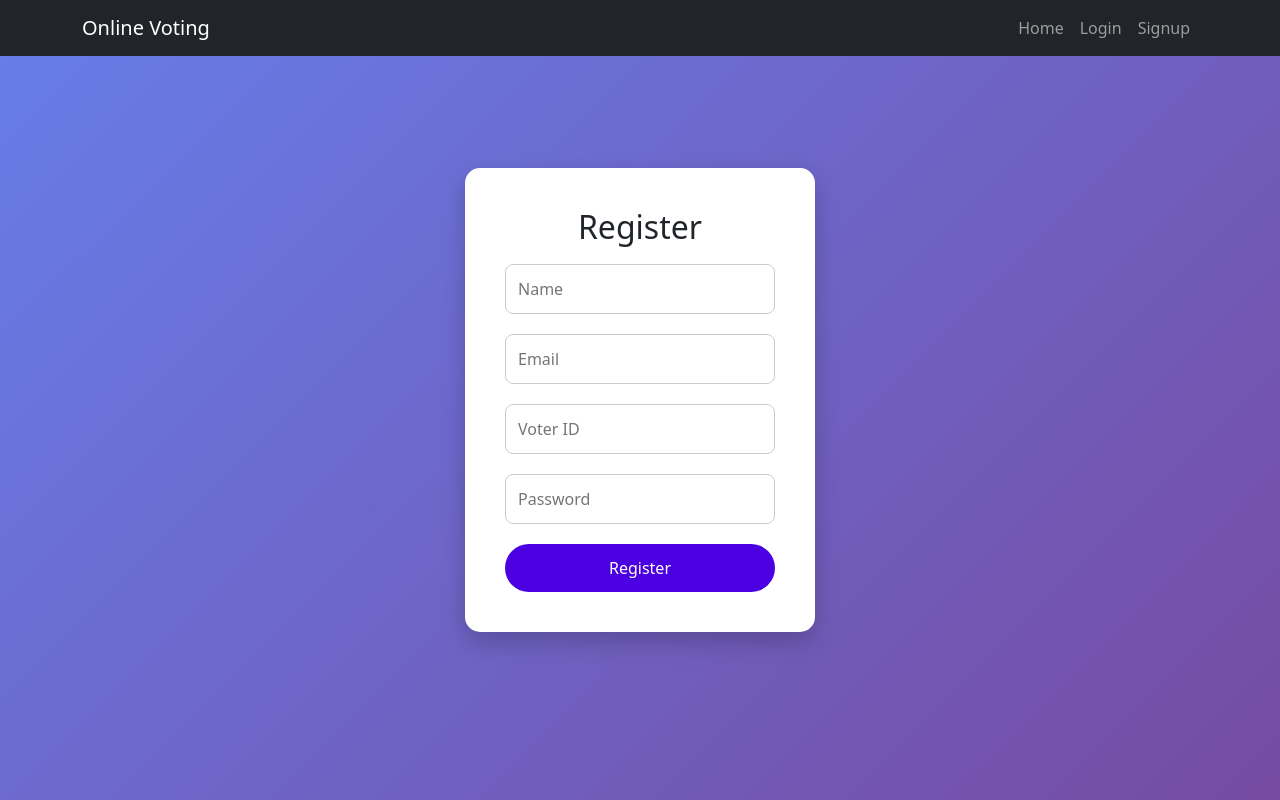
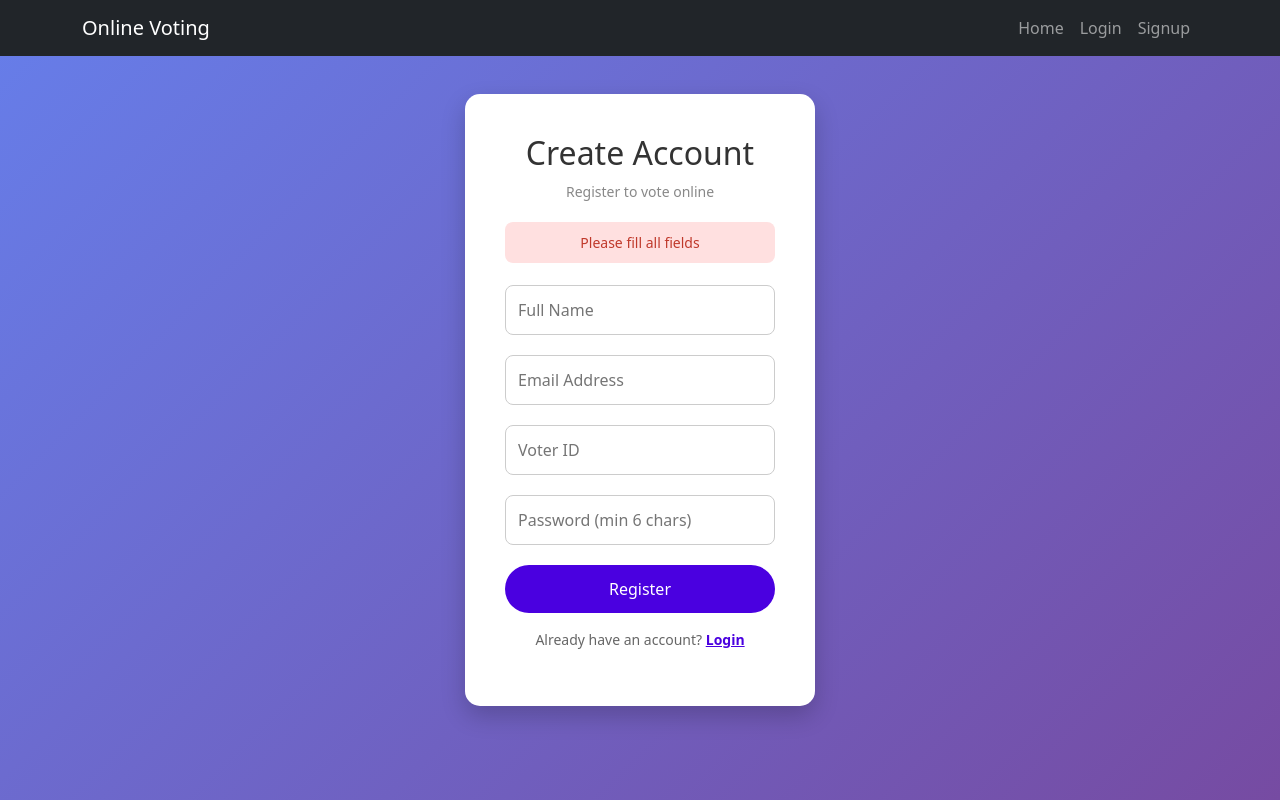
Before and after one commit to harilalkumar821112-afk/voter, a React (Create React App) app in the folder client/: page /register in a window 1280 px wide. Both pictures are taken after a click on the button "Register". Shown: the top 800 px of the page. Built offline with nearby package versions, Linux system fonts and the light colour scheme; no server answers.

Commit message:
improve: better login and register UI with error handling

```diff
--- a/client/src/pages/Login.js
+++ b/client/src/pages/Login.js
@@ -1,76 +1,100 @@
-import React,{useState, useEffect} from "react";
+import React, { useState, useEffect } from "react";
 import apiClient from "../services/api";
+import { Link } from "react-router-dom";
 import "../App.css";
 
-function Login(){
-
-const [email,setEmail] = useState("");
-const [password,setPassword] = useState("");
+function Login() {
+  const [email, setEmail] = useState("");
+  const [password, setPassword] = useState("");
+  const [loading, setLoading] = useState(false);
+  const [error, setError] = useState("");
 
   useEffect(() => {
-  // If already logged in, redirect to home
     const user = localStorage.getItem("user");
-  if (user) {
-    window.location.href = "/";
-  }
+    if (user) window.location.href = "/";
   }, []);
 
-const loginUser = async ()=>{
-
-if(!email || !password){
-  alert("Please fill all fields");
+  const loginUser = async () => {
+    if (!email || !password) {
+      setError("Please fill all fields");
       return;
     }
 
-try{
-const res = await apiClient.post("/login",{email,password});
+    setLoading(true);
+    setError("");
 
+    try {
+      const res = await apiClient.post("/login", { email, password });
       localStorage.setItem("user", JSON.stringify(res.data.user));
-
-alert(res.data.message);
-window.location.href="/dashboard";
-
-}catch(err){
+      window.location.href = "/dashboard";
+    } catch (err) {
       console.error("Login error:", err);
-const errorMessage = err.response?.data?.message || err.message || "Login failed";
-alert("Error: " + errorMessage);
+      setError(err.response?.data?.message || err.message || "Login failed");
+    } finally {
+      setLoading(false);
     }
-
   };
 
-return(
+  const handleKeyPress = (e) => {
+    if (e.key === "Enter") loginUser();
+  };
 
+  return (
     <div className="auth-container">
+      <div className="auth-box">
+        <h2 style={{ marginBottom: "8px", color: "#333" }}>Welcome Back</h2>
+        <p style={{ color: "#888", fontSize: "14px", marginBottom: "20px" }}>
+          Login to your account
+        </p>
 
-<div className="auth-box">
-
-<h2>Login</h2>
+        {error && (
+          <div style={{
+            background: "#ffe0e0",
+            color: "#c0392b",
+            padding: "10px",
+            borderRadius: "8px",
+            marginBottom: "12px",
+            fontSize: "14px"
+          }}>
+            {error}
+          </div>
+        )}
 
         <input
           className="auth-input"
-placeholder="Email"
+          type="email"
+          placeholder="Email Address"
           value={email}
-onChange={(e)=>setEmail(e.target.value)}
+          onChange={(e) => { setEmail(e.target.value); setError(""); }}
+          onKeyPress={handleKeyPress}
         />
-
         <input
           className="auth-input"
           type="password"
           placeholder="Password"
           value={password}
-onChange={(e)=>setPassword(e.target.value)}
+          onChange={(e) => { setPassword(e.target.value); setError(""); }}
+          onKeyPress={handleKeyPress}
         />
 
-<button className="auth-btn" onClick={loginUser}>
-Login
+        <button
+          className="auth-btn"
+          onClick={loginUser}
+          disabled={loading}
+          style={{ opacity: loading ? 0.7 : 1 }}
+        >
+          {loading ? "Logging in..." : "Login"}
         </button>
 
+        <p style={{ marginTop: "16px", fontSize: "14px", color: "#666" }}>
+          Don't have an account?{" "}
+          <Link to="/register" style={{ color: "#4a00e0", fontWeight: "600" }}>
+            Register
+          </Link>
+        </p>
       </div>
-
     </div>
-
   );
-
 }
 
 export default Login;
--- a/client/src/pages/Register.js
+++ b/client/src/pages/Register.js
@@ -1,69 +1,122 @@
-import React,{useState, useEffect} from "react";
+import React, { useState, useEffect } from "react";
 import apiClient from "../services/api";
+import { Link } from "react-router-dom";
 
-function Register(){
-
-const [form,setForm] = useState({
-name:"",
-email:"",
-password:"",
-voterId:""
+function Register() {
+  const [form, setForm] = useState({
+    name: "",
+    email: "",
+    password: "",
+    voterId: ""
   });
+  const [loading, setLoading] = useState(false);
+  const [error, setError] = useState("");
 
   useEffect(() => {
-  // If already logged in, redirect to home
     const user = localStorage.getItem("user");
-  if (user) {
-    window.location.href = "/";
-  }
+    if (user) window.location.href = "/";
   }, []);
 
-const handleChange = (e)=>{
-setForm({...form,[e.target.name]:e.target.value});
+  const handleChange = (e) => {
+    setForm({ ...form, [e.target.name]: e.target.value });
+    setError("");
   };
 
-const registerUser = async ()=>{
-
-if(!form.name || !form.email || !form.password || !form.voterId){
-alert("Fill all fields");
+  const registerUser = async () => {
+    if (!form.name || !form.email || !form.password || !form.voterId) {
+      setError("Please fill all fields");
+      return;
+    }
+    if (form.password.length < 6) {
+      setError("Password must be at least 6 characters");
       return;
     }
 
-try{
-const response = await apiClient.post("/register",form);
+    setLoading(true);
+    setError("");
+
+    try {
+      const response = await apiClient.post("/register", form);
       alert("Registration Successful! Your Voter ID: " + response.data.voterId);
-window.location.href="/login";
-}catch(err){
+      window.location.href = "/login";
+    } catch (err) {
       console.error("Registration error:", err);
-const errorMessage = err.response?.data?.message || err.message || "Registration failed";
-alert("Error: " + errorMessage);
+      setError(err.response?.data?.message || err.message || "Registration failed");
+    } finally {
+      setLoading(false);
     }
-
   };
 
-return(
+  return (
+    <div className="auth-container">
+      <div className="auth-box">
+        <h2 style={{ marginBottom: "8px", color: "#333" }}>Create Account</h2>
+        <p style={{ color: "#888", fontSize: "14px", marginBottom: "20px" }}>
+          Register to vote online
+        </p>
 
-<div className="auth-container">
+        {error && (
+          <div style={{
+            background: "#ffe0e0",
+            color: "#c0392b",
+            padding: "10px",
+            borderRadius: "8px",
+            marginBottom: "12px",
+            fontSize: "14px"
+          }}>
+            {error}
+          </div>
+        )}
 
-<div className="auth-box">
+        <input
+          className="auth-input"
+          name="name"
+          placeholder="Full Name"
+          value={form.name}
+          onChange={handleChange}
+        />
+        <input
+          className="auth-input"
+          name="email"
+          type="email"
+          placeholder="Email Address"
+          value={form.email}
+          onChange={handleChange}
+        />
+        <input
+          className="auth-input"
+          name="voterId"
+          placeholder="Voter ID"
+          value={form.voterId}
+          onChange={handleChange}
+        />
+        <input
+          className="auth-input"
+          name="password"
+          type="password"
+          placeholder="Password (min 6 chars)"
+          value={form.password}
+          onChange={handleChange}
+        />
 
-<h2>Register</h2>
-
-<input className="auth-input" name="name" placeholder="Name" value={form.name} onChange={handleChange}/>
-<input className="auth-input" name="email" placeholder="Email" value={form.email} onChange={handleChange}/>
-<input className="auth-input" name="voterId" placeholder="Voter ID" value={form.voterId} onChange={handleChange}/>
-<input className="auth-input" name="password" type="password" placeholder="Password" value={form.password} onChange={handleChange}/>
-
-<button className="auth-btn" onClick={registerUser}>
-Register
+        <button
+          className="auth-btn"
+          onClick={registerUser}
+          disabled={loading}
+          style={{ opacity: loading ? 0.7 : 1 }}
+        >
+          {loading ? "Registering..." : "Register"}
         </button>
 
+        <p style={{ marginTop: "16px", fontSize: "14px", color: "#666" }}>
+          Already have an account?{" "}
+          <Link to="/login" style={{ color: "#4a00e0", fontWeight: "600" }}>
+            Login
+          </Link>
+        </p>
       </div>
-
     </div>
-
   );
-
 }
 
 export default Register;
```
Lines whose indentation alone changed are shown as unchanged.
